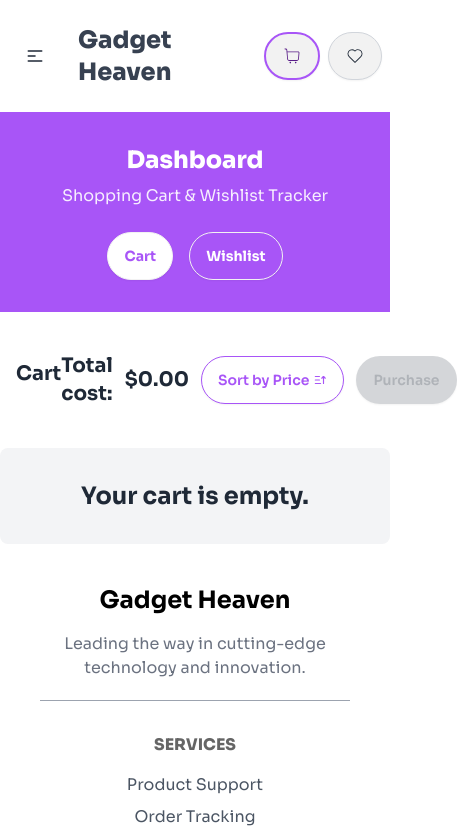
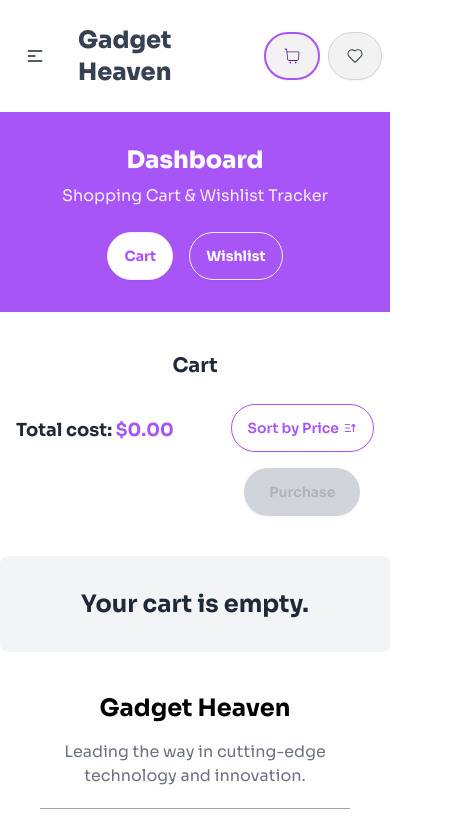
Before and after one commit to programming-hero-web-course-4/b10a8-gadget-heaven-SoyebuzamanNaim, a React (Vite) app: page /dashboard/cart in a window 390 px wide. Shown: the top 840 px of the page, 457 px wide, since content can reach past the window. Built offline with nearby package versions, Linux system fonts and the light colour scheme.

Commit message:
made it more responsive

```diff
--- a/src/assets/components/Cart/Cart.jsx
+++ b/src/assets/components/Cart/Cart.jsx
@@ -27,7 +27,6 @@ const Cart = () => {
 
   const handlePurchase = () => {
     setIsModalOpen(true);
-
   };
 
   const handleCloseModal = () => {
@@ -36,25 +35,37 @@ const Cart = () => {
     navigate("/");
   };
 
-  return (<>
+  return (
+    <>
       <Helmet>
-    <title>
-      Gadget Heaven - Cart
-    </title>
+        <title>Cart - Gadget Heaven</title>
       </Helmet>
       <div>
-      <div className="flex items-center justify-between py-10 container mx-auto px-4">
-        <h2 className="font-bold text-xl mb-3">Cart</h2>
-        <div className="flex items-center text-xl font-bold gap-3">
-          Total cost: <span className="font-bold">${calculateTotal()}</span>
+        <div className="container mx-auto px-4 py-10 ">
+          <h2 className="font-bold text-xl mb-6 text-center md:text-left">
+            Cart
+          </h2>
+
+          <div className="flex justify-between">
+            <div className="text-center md:text-left  ">
+              <p className="text-lg font-bold py-3">
+                Total cost:{" "}
+                <span className="font-bold text-purple-500">
+                  ${calculateTotal()}
+                </span>
+              </p>
+            </div>
+
+            <div className="flex flex-col md:flex-row items-center justify-end gap-4">
               <button
                 onClick={sortCartByPrice}
-            className="flex items-center gap-1 btn rounded-3xl border-purple-500 bg-white text-purple-500"
+                className="flex items-center gap-1 btn rounded-3xl border border-purple-500 bg-white text-purple-500 px-4 py-2 hover:bg-purple-100"
               >
                 Sort by Price <TbSortAscending />
               </button>
+
               <button
-            className={`btn rounded-3xl bg-purple-500 text-white hover:bg-purple-600 `}
+                className="btn rounded-3xl bg-purple-500 text-white px-6 py-2 hover:bg-purple-600 disabled:bg-gray-300 disabled:cursor-not-allowed"
                 onClick={handlePurchase}
                 disabled={cart.length === 0 || calculateTotal() === "0.00"}
               >
@@ -62,10 +73,13 @@ const Cart = () => {
               </button>
             </div>
           </div>
+        </div>
 
         <div className="bg-gray-100 py-8 rounded-lg">
           {sortedCart.length === 0 ? (
-          <p className="text-2xl font-bold text-center">Your cart is empty.</p>
+            <p className="text-2xl font-bold text-center">
+              Your cart is empty.
+            </p>
           ) : (
             <div className="flex flex-col gap-4 container mx-auto">
               {sortedCart.map((item) => (
@@ -80,15 +94,18 @@ const Cart = () => {
                       className="w-20 rounded-lg"
                     />
                     <div>
-                    <h1 className="text-lg font-bold">{item.product_title}</h1>
-                    <p className="text-sm text-gray-600">{item.description}</p>
+                      <h1 className="text-lg font-bold">
+                        {item.product_title}
+                      </h1>
+                      <p className="text-sm text-gray-600">
+                        {item.description}
+                      </p>
                       <p className="text-purple-500 font-bold">${item.price}</p>
                     </div>
                   </div>
                   <button
                     onClick={() => removeFromCart(item.product_id)}
                     className="text-3xl px-4 py-2 text-red-500 rounded-full"
-
                   >
                     <TiDeleteOutline />
                   </button>
@@ -98,12 +115,11 @@ const Cart = () => {
           )}
         </div>
 
-
         {isModalOpen && (
           <div className="fixed inset-0 bg-black bg-opacity-50 flex justify-center items-center">
             <div className="flex flex-col gap-3 justify-center items-center bg-white rounded-2xl p-8 shadow-lg text-center">
               <div className="">
-            <img src={success_img}  />
+                <img src={success_img} />
               </div>
               <h2 className="text-2xl font-bold text-black border-b py-2 border-gray-300">
                 Payment Successfully
@@ -120,7 +136,8 @@ const Cart = () => {
             </div>
           </div>
         )}
-    </div></>
+      </div>
+    </>
   );
 };
 
--- a/src/assets/components/Gadgets/Gadgets.jsx
+++ b/src/assets/components/Gadgets/Gadgets.jsx
@@ -40,8 +40,10 @@ const Gadgets = () => {
 
   return (
     <div>
-      <p className="text-3xl md:text-4xl font-extrabold text-center pb-10 md:pb-20">Explore Cutting-Edge Gadgets</p>
-      <div className="flex gap-6">
+      <p className="text-3xl md:text-4xl font-extrabold text-center pb-10 md:pb-20">
+        Explore Cutting-Edge Gadgets
+      </p>
+      <div className="flex flex-col md:flex-row gap-6">
         <Sidebar
           categories={categories}
           onCategorySelect={handleCategorySelect}
--- a/src/assets/components/Statistics/Statistics.jsx
+++ b/src/assets/components/Statistics/Statistics.jsx
@@ -13,7 +13,7 @@ import { Helmet } from "react-helmet-async";
 const Statistics = () => {
   const { gadgets } = useGadgets();
 
-  const chartData = gadgets.map((gadget) => ({
+  const chartData = gadgets.map((gadget, index) => ({
     Name: gadget.product_title,
     Price: gadget.price,
   }));
```
Lines whose indentation alone changed are shown as unchanged.
